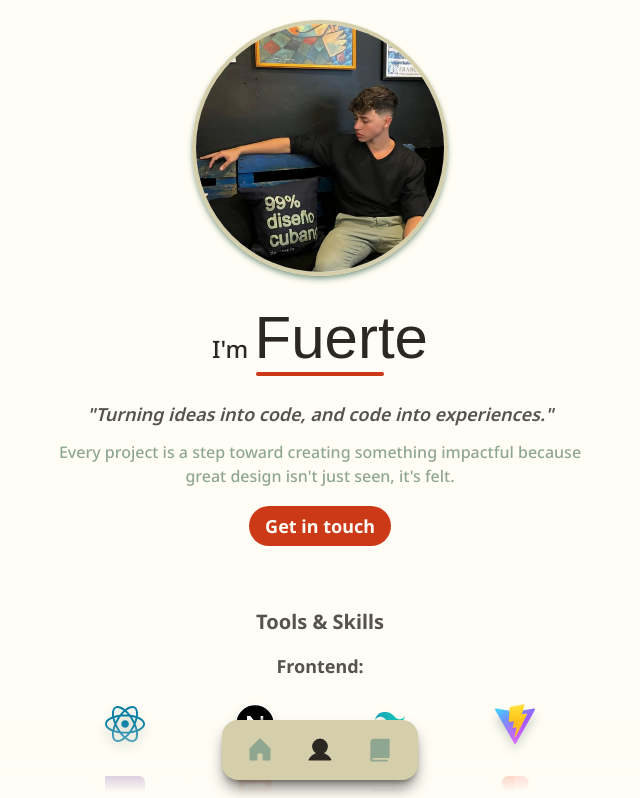
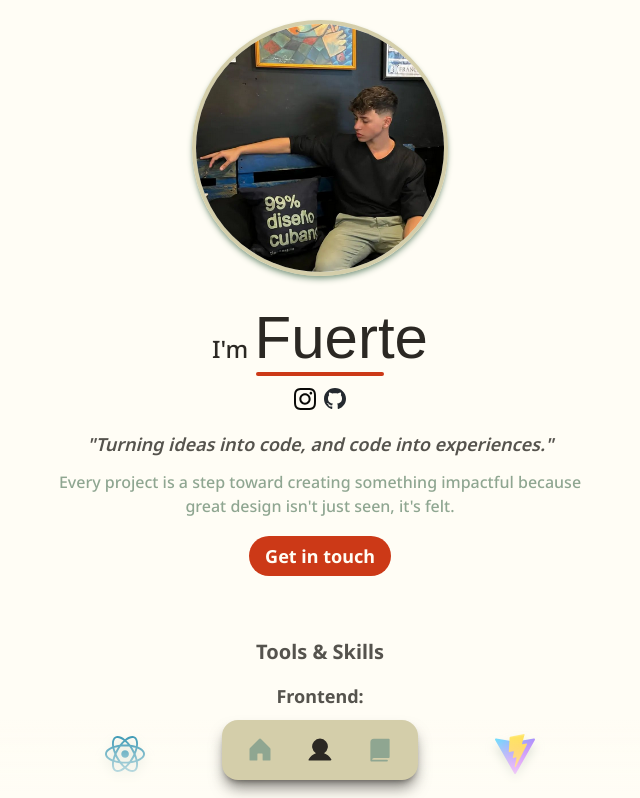
Before and after one commit to fantasyfuerte/portfolio, a Next.js app: page /about in a window 1280 px wide. Shown: the top 798 px of the page, without its empty margins (320-960 px from the left). Built offline with nearby package versions, Linux system fonts and the light colour scheme; a web font is replaced by a local one.

Commit message:
Adding sociallink to page

```diff
--- a/src/app/(routes)/about/page.tsx
+++ b/src/app/(routes)/about/page.tsx
@@ -4,6 +4,7 @@ import { tools } from "../../../../data";
 import ToolItem from "@/components/tool-item";
 import Link from "next/link";
 import { Monsieur_La_Doulaise } from "next/font/google";
+import SocialLinks from "@/components/social-links";
 
 const brandFont = Monsieur_La_Doulaise({
   weight: ["400"],
@@ -30,7 +31,8 @@ function AboutPage() {
               I&apos;m{" "}
               <span className={`text-6xl ${brandFont.className}`}>Fuerte</span>
             </h2>
-            <div className="h-1 w-24 md:w-32 mx-auto mb-6 bg-cta rounded-full"></div>
+            <div className="h-1 w-24 md:w-32 mx-auto bg-cta rounded-full"></div>
+            <SocialLinks/>
             <div className="mb-3 mx-4 text-lg md:text-lg font-semibold italic text-primary/80">
               &quot;Turning ideas into code, and code into experiences.&quot;
             </div>
```
